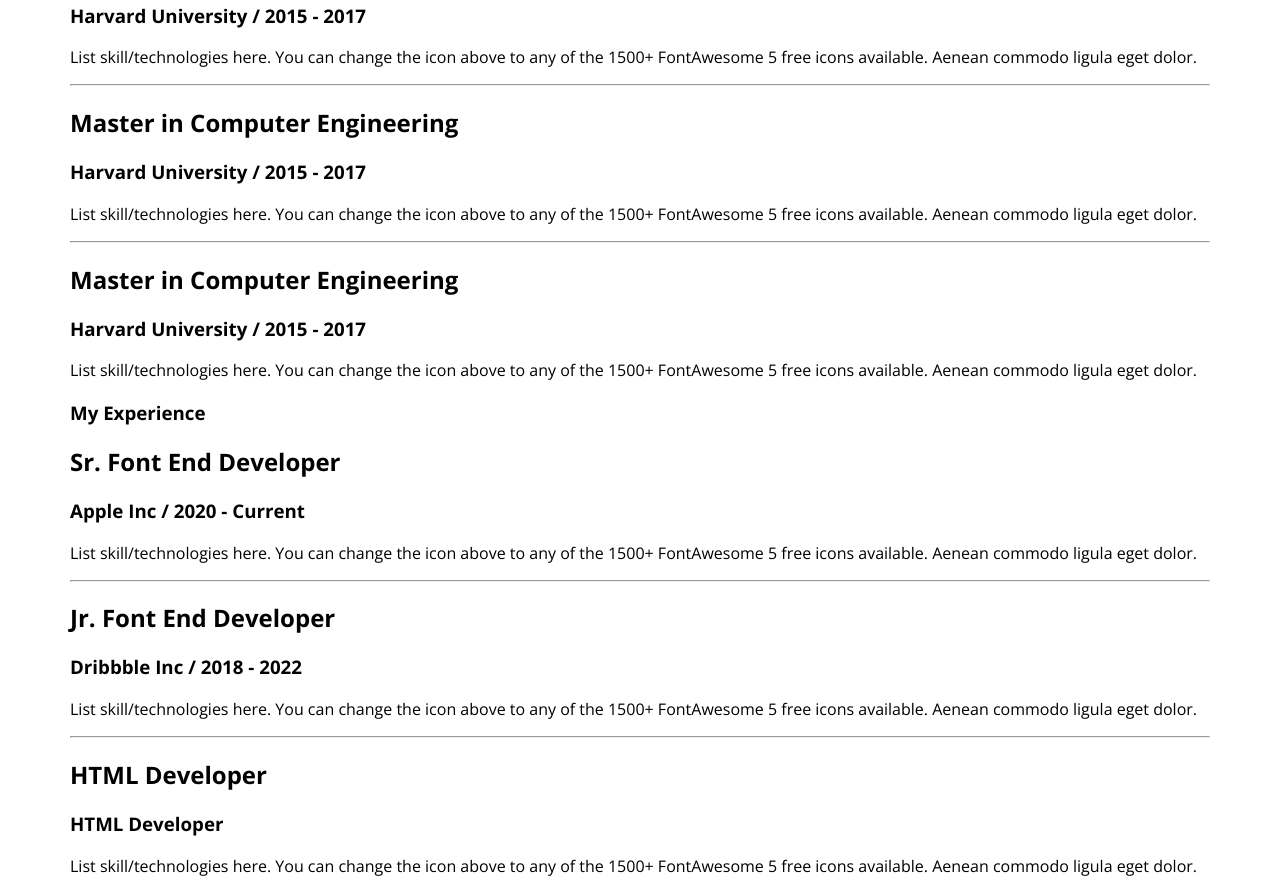
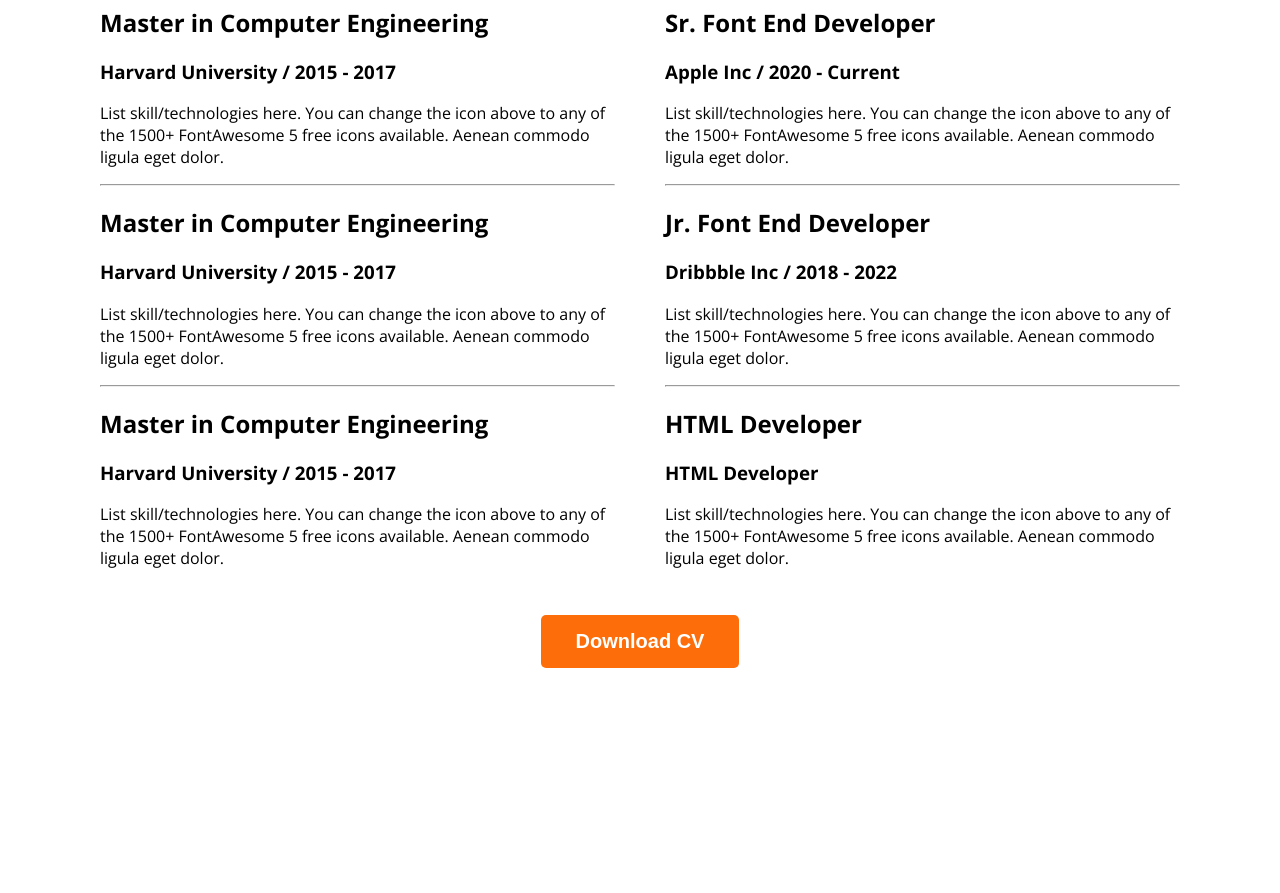
Before and after one commit to shaadistiak/webdeveloper-portfolio, a plain HTML site: page index.html in a window 1280 px wide. Shown: the part 2440-3333 px from the top of the page. After the commit the page ends 3116 px from the top, so only its background shows below. Drawn offline with nearby package versions, Linux system fonts and the light colour scheme.

Commit message:
finished the resume

```diff
--- a/index.html
+++ b/index.html
@@ -155,6 +155,9 @@
 
 
     </div>
+    <div class="download-cv">
+        <button class="btn-primary">Download CV</button>
+    </div>
 </section>
     </main>
     <footer>
--- a/styles/portfolio.css
+++ b/styles/portfolio.css
@@ -166,3 +166,32 @@ box-shadow: 0px 6px 50px 0px rgba(0, 0, 0, 0.06);
 
     color:  #757575;
 }
+
+.resume-column-title{
+    color:  #474747;
+
+    font-size: 30px;
+
+    font-weight: 700;
+
+
+
+}
+.resume-container{
+    display: flex;
+gap: 50px;
+
+}
+.resume-item-description{
+    color:  #757575;
+}
+
+
+.resume-container{
+
+    margin: 30px;
+}
+.download-cv{
+
+    text-align: center;
+}
```
